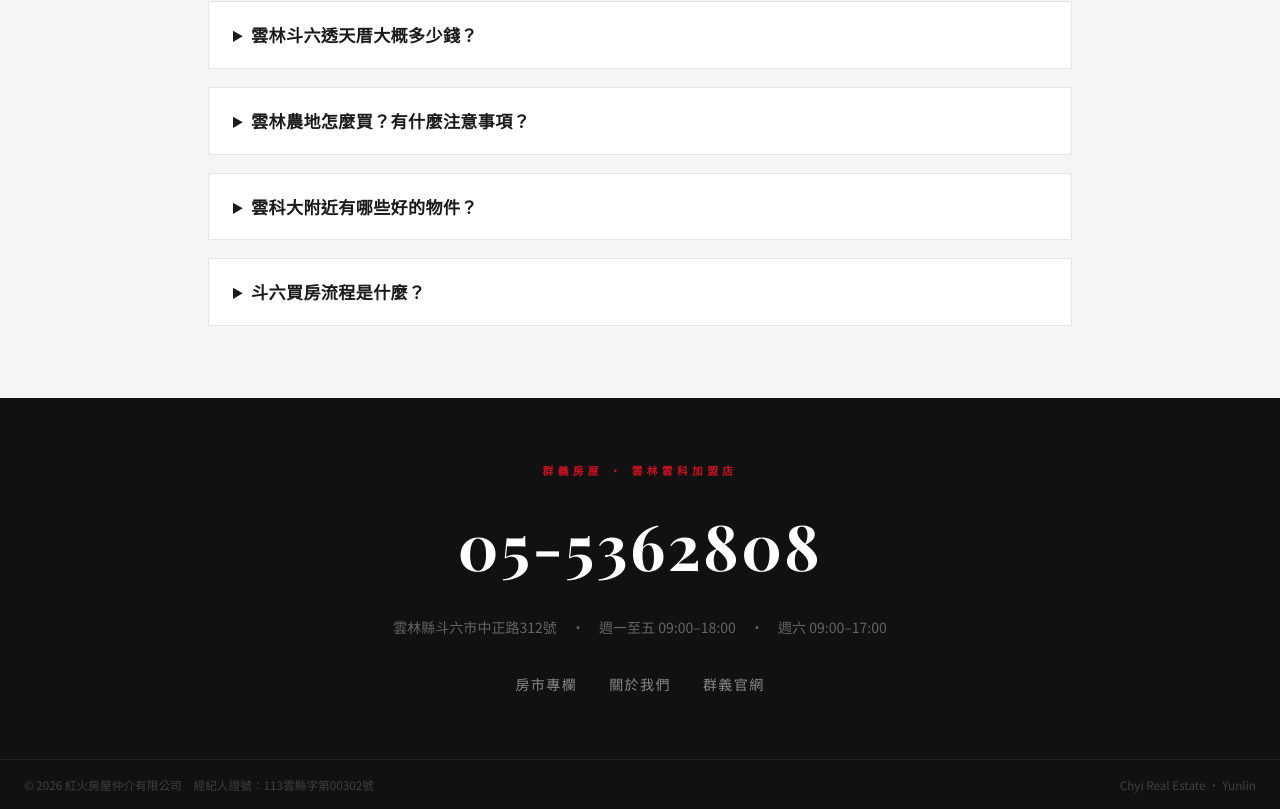
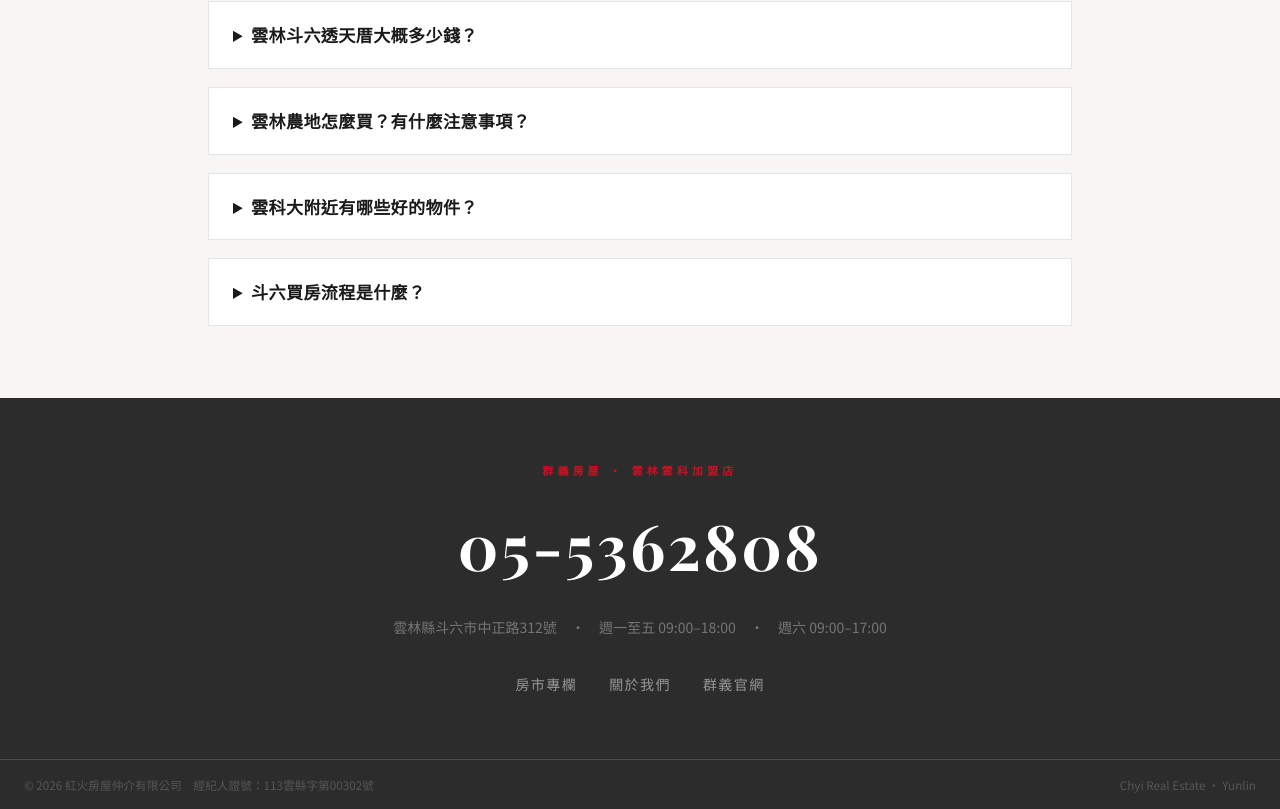
Before and after one commit to yunlinchyi-boop/yunlin-realestate-blog, a Next.js app: page / in a window 1280 px wide. Shown: the part 3949-4758 px from the top of the page. Built offline with nearby package versions, Linux system fonts and the light colour scheme; no server answers; a web font is replaced by a local one.

Commit message:
style: 頁尾改深灰背景

```diff
--- a/app/layout.tsx
+++ b/app/layout.tsx
@@ -120,7 +120,7 @@ export default function RootLayout({ children }: { children: React.ReactNode })
         </a>
 
         {/* ── 頁尾 ── */}
-        <footer style={{ background: '#111111', color: '#FFFFFF' }}>
+        <footer style={{ background: '#2C2C2C', color: '#FFFFFF' }}>
 
           {/* 主體 */}
           <div style={{ padding: '64px 24px', textAlign: 'center' }}>
@@ -151,7 +151,7 @@ export default function RootLayout({ children }: { children: React.ReactNode })
           </div>
 
           {/* 底部版權 */}
-          <div style={{ borderTop: '1px solid rgba(255,255,255,0.08)', padding: '16px 24px', display: 'flex', flexWrap: 'wrap', justifyContent: 'space-between', alignItems: 'center', gap: 8 }}>
+          <div style={{ borderTop: '1px solid rgba(255,255,255,0.15)', padding: '16px 24px', display: 'flex', flexWrap: 'wrap', justifyContent: 'space-between', alignItems: 'center', gap: 8 }}>
             <p style={{ color: 'rgba(255,255,255,0.2)', fontSize: '0.65rem' }}>
               © {new Date().getFullYear()} 紅火房屋仲介有限公司　經紀人證號：113雲縣字第00302號
             </p>
```
